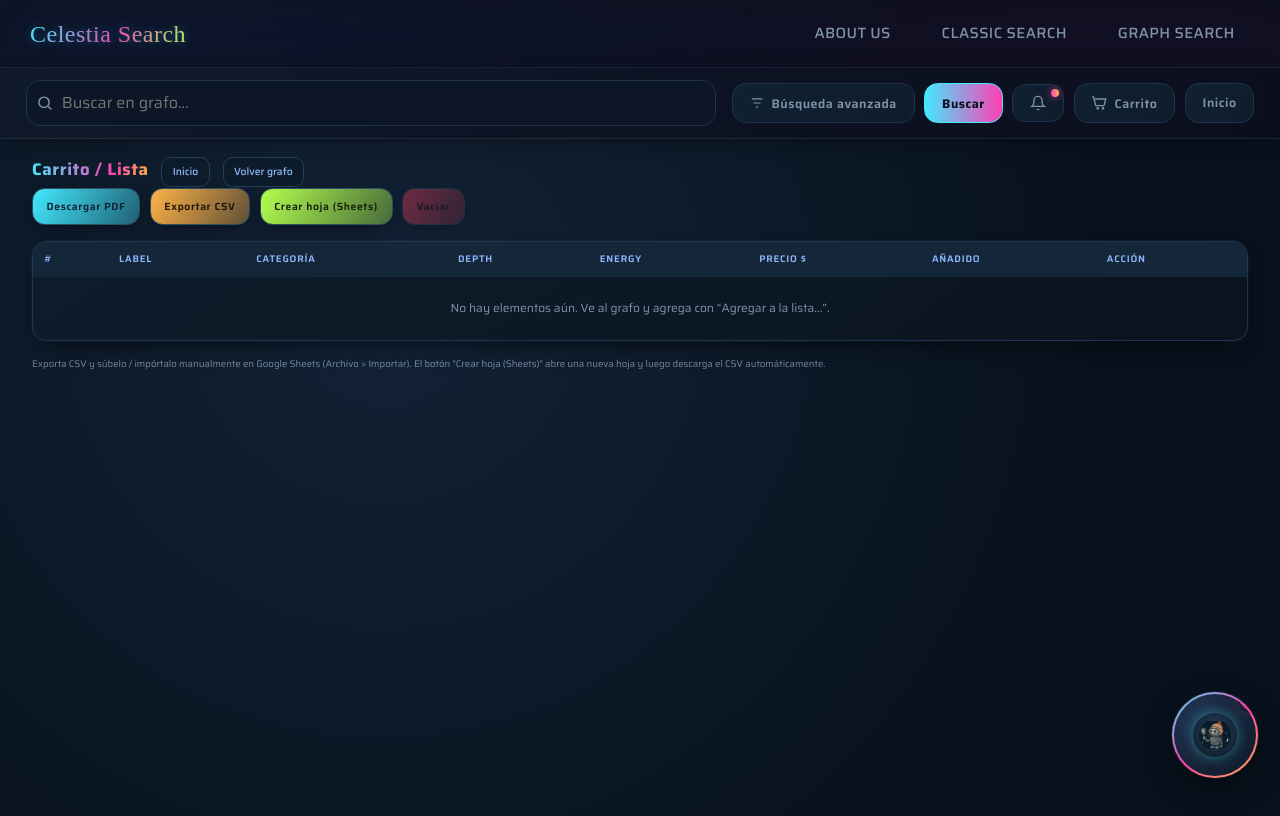
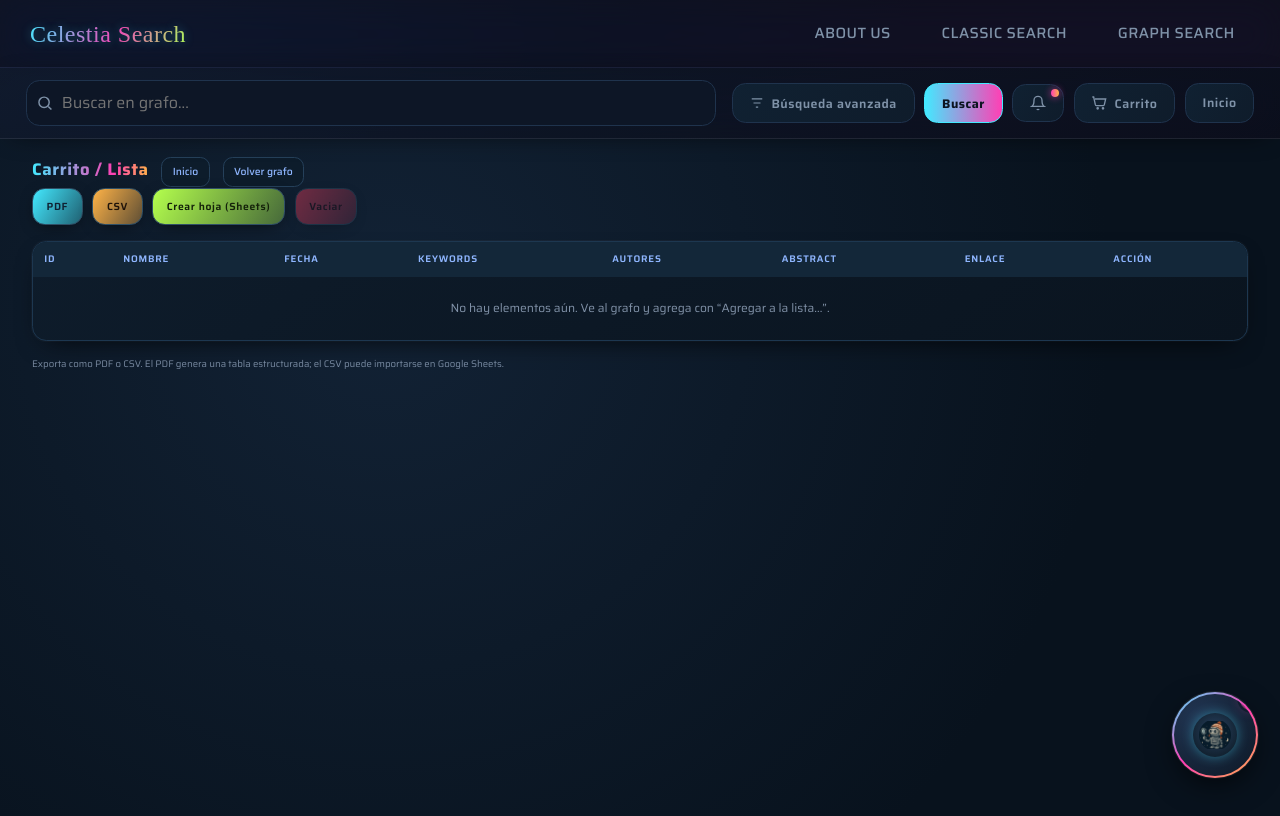
Before and after one commit to dev1d123/CelestiaGraph, a React (Vite) app in the folder celestia-graph/: page /cart in a window 1280 px wide. Shown: the top 816 px of the page. Built offline with nearby package versions, Linux system fonts and the light colour scheme; a web font is replaced by a local one.

Commit message:
fix: table cols

```diff
--- a/celestia-graph/src/context/CartContext.tsx
+++ b/celestia-graph/src/context/CartContext.tsx
@@ -1,14 +1,13 @@
 import React, { createContext, useContext, useEffect, useState, useCallback } from 'react';
 
 export type CartItem = {
-  id: string;
-  label: string;
-  category: string;
-  depth: number;
-  energy: string;
-  price: string;
-  addedAt: string;
-  note?: string;
+  id: string;        // número / identificador de artículo
+  name: string;      // nombre
+  date: string;      // fecha (ISO corto)
+  keywords: string;  // lista separada por comas
+  authors: string;   // autores (separados por coma)
+  abstract: string;  // resumen
+  link: string;      // enlace
 };
 
 type CartCtx = {
@@ -22,11 +21,27 @@ const CartContext = createContext<CartCtx | null>(null);
 
 const LS_KEY = 'celestia_graph_cart_v1';
 
+// MIGRACIÓN legacy
+function upgradeLegacy(obj: any): CartItem {
+  if (obj && 'name' in obj && 'abstract' in obj) return obj as CartItem;
+  return {
+    id: obj?.id ?? String(Date.now()),
+    name: obj?.label ?? 'Item migrado',
+    date: obj?.addedAt ? String(obj.addedAt).split('T')[0] : new Date().toISOString().split('T')[0],
+    keywords: obj?.category ? String(obj.category) : '',
+    authors: 'N/A',
+    abstract: obj?.note || 'Elemento migrado desde formato anterior.',
+    link: '#'
+  };
+}
+
 export const CartProvider: React.FC<{children: React.ReactNode}> = ({ children }) => {
   const [items, setItems] = useState<CartItem[]>(() => {
     try {
       const raw = localStorage.getItem(LS_KEY);
-      return raw ? JSON.parse(raw) : [];
+      if (!raw) return [];
+      const parsed = JSON.parse(raw);
+      return Array.isArray(parsed) ? parsed.map(upgradeLegacy) : [];
     } catch {
       return [];
     }
@@ -37,10 +52,7 @@ export const CartProvider: React.FC<{children: React.ReactNode}> = ({ children }
   }, [items]);
 
   const addItem = useCallback((item: CartItem) => {
-    setItems(list => {
-      if (list.some(i => i.id === item.id)) return list;
-      return [...list, item];
-    });
+    setItems(list => list.some(i => i.id === item.id) ? list : [...list, item]);
   }, []);
 
   const removeItem = useCallback((id: string) => {
--- a/celestia-graph/src/pages/CartPage.tsx
+++ b/celestia-graph/src/pages/CartPage.tsx
@@ -6,44 +6,135 @@ import { Link } from 'react-router-dom';
 const CartPage: React.FC = () => {
   const { items, removeItem, clear } = useCart();
 
-  const total = useMemo(
-    () => items.reduce((acc, it) => acc + parseFloat(it.price), 0).toFixed(2),
-    [items]
-  );
+  const pdfCols = [
+    { key:'id', label:'ID', w:40 },
+    { key:'name', label:'Nombre', w:120 },
+    { key:'date', label:'Fecha', w:55 },
+    { key:'keywords', label:'Keywords', w:90 },
+    { key:'authors', label:'Autores', w:90 },
+    { key:'abstract', label:'Abstract', w:180 },
+    { key:'link', label:'Enlace', w:110 }
+  ];
 
   const exportPDF = () => {
-    const doc = new jsPDF({ unit: 'pt', format: 'a4' });
+    const doc = new jsPDF({ unit:'pt', format:'a4' });
+    const pageW = doc.internal.pageSize.getWidth();
+    const pageH = doc.internal.pageSize.getHeight();
+    const marginX = 36;
+    let y = 46;
+
     doc.setFontSize(16);
-    doc.text('CelestiaGraph - Lista de Artículos', 40, 48);
+    doc.text('CelestiaGraph - Lista de Artículos', marginX, y);
+    y += 18;
     doc.setFontSize(10);
-    let y = 78;
-    doc.text(`Total items: ${items.length} | Total $: ${total}`, 40, y);
-    y += 20;
+    doc.text(`Total: ${items.length}`, marginX, y);
+    y += 14;
+
     doc.setFontSize(9);
-    items.forEach((it, idx) => {
-      if (y > 760) { doc.addPage(); y = 60; }
-      doc.text(
-        `${idx + 1}. ${it.label} | Cat: ${it.category} | Depth: ${it.depth} | Energy: ${it.energy} | $${it.price}`,
-        40,
-        y
-      );
-      y += 16;
+    doc.setFillColor(26,52,78);
+    doc.setTextColor(255);
+    let x = marginX;
+    const headerH = 18;
+    pdfCols.forEach(c => {
+      doc.rect(x, y, c.w, headerH, 'F');
+      doc.text(c.label, x + 4, y + 12);
+      x += c.w;
     });
-    doc.save('celestia_graph_lista.pdf');
+    y += headerH;
+
+    const bodyFontSize = 8;
+    doc.setFontSize(bodyFontSize);
+    doc.setTextColor(30,30,34);
+
+    const lineGap = 10;
+    const rowPaddingY = 4;
+
+    const wrapText = (text: string, maxWidth: number) => {
+      const words = (text || '').split(/\s+/);
+      const lines: string[] = [];
+      let line = '';
+      words.forEach(w => {
+        const test = line ? line + ' ' + w : w;
+        if (doc.getTextWidth(test) > maxWidth - 6) {
+          if (line) lines.push(line);
+          line = w;
+        } else {
+          line = test;
+        }
+      });
+      if (line) lines.push(line);
+      return lines.slice(0, 5);
+    };
+
+    items.forEach(item => {
+      const heights: number[] = [];
+      const prepared: Record<string,string[]> = {};
+      pdfCols.forEach(c => {
+        const valRaw = (item as any)[c.key] ?? '';
+        const val = Array.isArray(valRaw) ? valRaw.join(', ') : String(valRaw);
+        if (c.key === 'link') {
+          prepared[c.key] = wrapText(val, c.w);
+        } else {
+          prepared[c.key] = wrapText(val, c.w);
+        }
+        heights.push(prepared[c.key].length);
+      });
+      const linesCount = Math.max(...heights);
+      const rowH = linesCount * lineGap + rowPaddingY * 2;
+
+      if (y + rowH > pageH - 40) {
+        doc.addPage();
+        y = 40;
+        doc.setFillColor(26,52,78);
+        doc.setTextColor(255);
+        let hx = marginX;
+        doc.setFontSize(9);
+        pdfCols.forEach(c => {
+          doc.rect(hx, y, c.w, headerH, 'F');
+            doc.text(c.label, hx + 4, y + 12);
+          hx += c.w;
+        });
+        y += headerH;
+        doc.setFontSize(bodyFontSize);
+        doc.setTextColor(30,30,34);
+      }
+
+      doc.setFillColor(240,245,250);
+      doc.rect(marginX, y, pdfCols.reduce((s,c)=>s+c.w,0), rowH, 'F');
+
+      let cx = marginX;
+      pdfCols.forEach(c => {
+        const lines = prepared[c.key];
+        lines.forEach((ln, idx) => {
+          doc.text(ln, cx + 4, y + rowPaddingY + 10 + idx * lineGap);
+        });
+        cx += c.w;
+      });
+
+      doc.setDrawColor(200,215,228);
+      doc.line(marginX, y + rowH, marginX + pdfCols.reduce((s,c)=>s+c.w,0), y + rowH);
+      y += rowH;
+    });
+
+    doc.save('celestia_graph_articulos.pdf');
   };
 
   const exportCSV = () => {
-    const header = ['id','label','category','depth','energy','price','addedAt','note'];
-    const rows = items.map(i => header.map(h => `"${(i as any)[h] ?? ''}"`).join(','));
+    const header = ['id','name','date','keywords','authors','abstract','link'];
+    const rows = items.map(i => header
+      .map(h => {
+        const v = (i as any)[h] ?? '';
+        return `"${String(v).replace(/"/g,'""')}"`;
+      })
+      .join(','));
     const csv = [header.join(','), ...rows].join('\n');
     const blob = new Blob([csv], { type:'text/csv;charset=utf-8;' });
     const url = URL.createObjectURL(blob);
     const a = document.createElement('a');
     a.href = url;
-    a.download = 'celestia_graph_lista.csv';
+    a.download = 'celestia_graph_articulos.csv';
     a.click();
     URL.revokeObjectURL(url);
-    // Sugerencia: subir este CSV a Google Drive y abrir Sheets o importar directamente
   };
 
   const createGoogleSheetShortcut = () => {
@@ -73,8 +164,8 @@ const CartPage: React.FC = () => {
       </div>
 
       <div style={{display:'flex', gap:'.6rem', flexWrap:'wrap', margin:'0 0 1rem'}}>
-        <button onClick={exportPDF} className="exp-btn" style={btnStyle('#43e9ff','#102132')}>Descargar PDF</button>
-        <button onClick={exportCSV} className="exp-btn" style={btnStyle('#ffb347','#20140a')}>Exportar CSV</button>
+        <button onClick={exportPDF} className="exp-btn" style={btnStyle('#43e9ff','#102132')}>PDF</button>
+        <button onClick={exportCSV} className="exp-btn" style={btnStyle('#ffb347','#20140a')}>CSV</button>
         <button onClick={createGoogleSheetShortcut} style={btnStyle('#b4ff4d','#14210a')}>Crear hoja (Sheets)</button>
         <button onClick={clear} disabled={!items.length} style={{...btnStyle('#ff3f5e','#2a0d14'), opacity: items.length?1:.4}}>Vaciar</button>
       </div>
@@ -86,10 +177,10 @@ const CartPage: React.FC = () => {
         background:'linear-gradient(145deg,#0e1c2b,#0a141f)',
         boxShadow:'0 10px 28px -14px #000, 0 0 0 1px #ffffff08'
       }}>
-        <table style={{width:'100%', borderCollapse:'collapse', minWidth:'860px'}}>
+        <table style={{width:'100%', borderCollapse:'collapse', minWidth:'920px'}}>
           <thead>
             <tr style={{background:'#132739'}}>
-              {['#','Label','Categoría','Depth','Energy','Precio $','Añadido','Acción'].map(h => (
+              {['ID','Nombre','Fecha','Keywords','Autores','Abstract','Enlace','Acción'].map(h => (
                 <th key={h} style={thStyle}>{h}</th>
               ))}
             </tr>
@@ -102,15 +193,25 @@ const CartPage: React.FC = () => {
                 </td>
               </tr>
             )}
-            {items.map((it, idx) => (
+            {items.map(it => (
               <tr key={it.id} style={{borderTop:'1px solid #1a3146'}}>
-                <td style={tdStyle}>{idx+1}</td>
-                <td style={tdStyle}>{it.label}</td>
-                <td style={tdStyle}>{it.category}</td>
-                <td style={tdStyle}>{it.depth}</td>
-                <td style={tdStyle}>{it.energy}</td>
-                <td style={{...tdStyle, color:'#ffcf7b', fontWeight:600}}>{it.price}</td>
-                <td style={tdStyle}>{new Date(it.addedAt).toLocaleString()}</td>
+                <td style={tdStyle}>{it.id}</td>
+                <td style={tdStyle}>{it.name}</td>
+                <td style={tdStyle}>{it.date}</td>
+                <td style={tdStyle}>{it.keywords}</td>
+                <td style={tdStyle}>{it.authors}</td>
+                <td style={{...tdStyle, maxWidth:'260px', lineHeight:1.25}}>
+                  <span style={{display:'inline-block', whiteSpace:'normal'}}>
+                    {it.abstract}
+                  </span>
+                </td>
+                <td style={tdStyle}>
+                  {it.link === '#' ? '-' : (
+                    <a href={it.link} target="_blank" rel="noreferrer" style={{color:'#4ad4ff'}}>
+                      enlace
+                    </a>
+                  )}
+                </td>
                 <td style={tdStyle}>
                   <button
                     onClick={() => removeItem(it.id)}
@@ -127,19 +228,12 @@ const CartPage: React.FC = () => {
                 </td>
               </tr>
             ))}
-            {items.length > 0 && (
-              <tr style={{background:'#132739'}}>
-                <td style={{...tdStyle, fontWeight:700}} colSpan={5}>Totales</td>
-                <td style={{...tdStyle, fontWeight:700, color:'#ffcf7b'}}>{total}</td>
-                <td style={tdStyle} colSpan={2}>{items.length} items</td>
-              </tr>
-            )}
           </tbody>
         </table>
       </div>
 
       <p style={{fontSize:'.6rem', opacity:.55, marginTop:'1rem', lineHeight:1.4}}>
-        Exporta CSV y súbelo / impórtalo manualmente en Google Sheets (Archivo &gt; Importar). El botón "Crear hoja (Sheets)" abre una nueva hoja y luego descarga el CSV automáticamente.
+        Exporta como PDF o CSV. El PDF genera una tabla estructurada; el CSV puede importarse en Google Sheets.
       </p>
     </div>
   );
```
